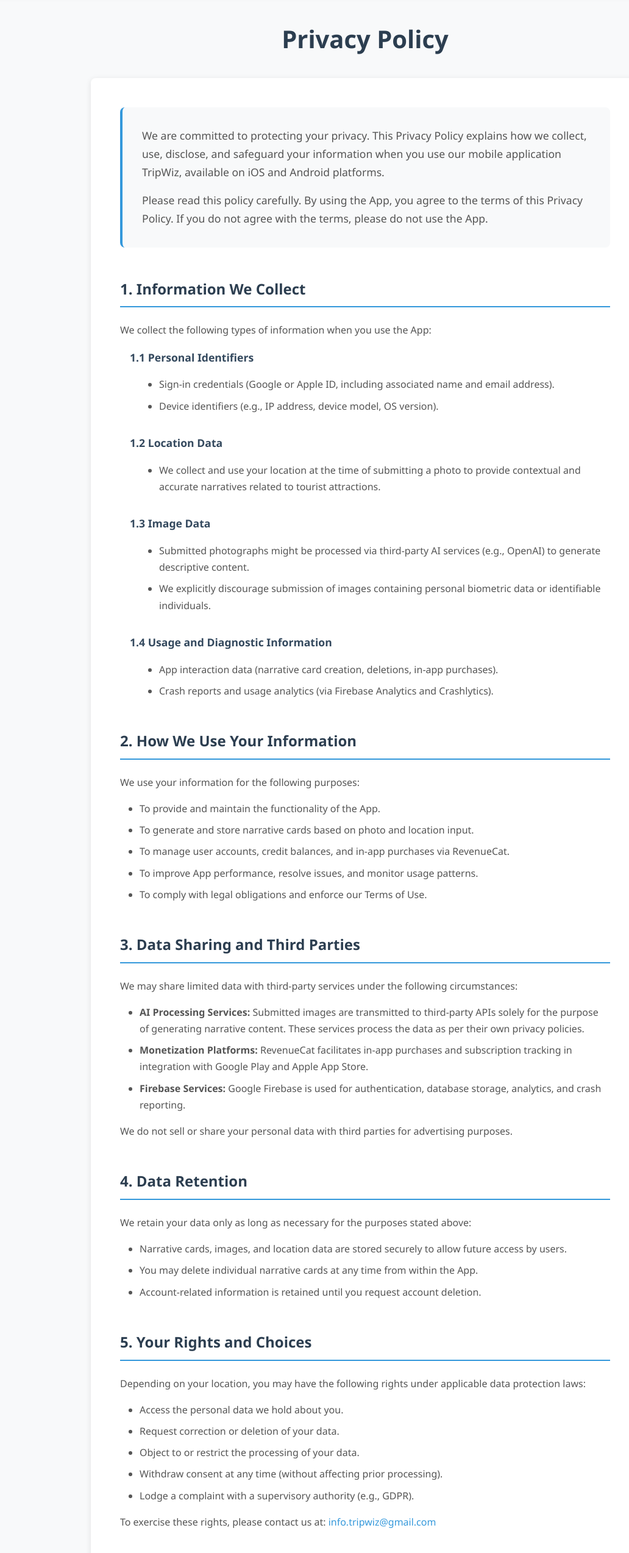
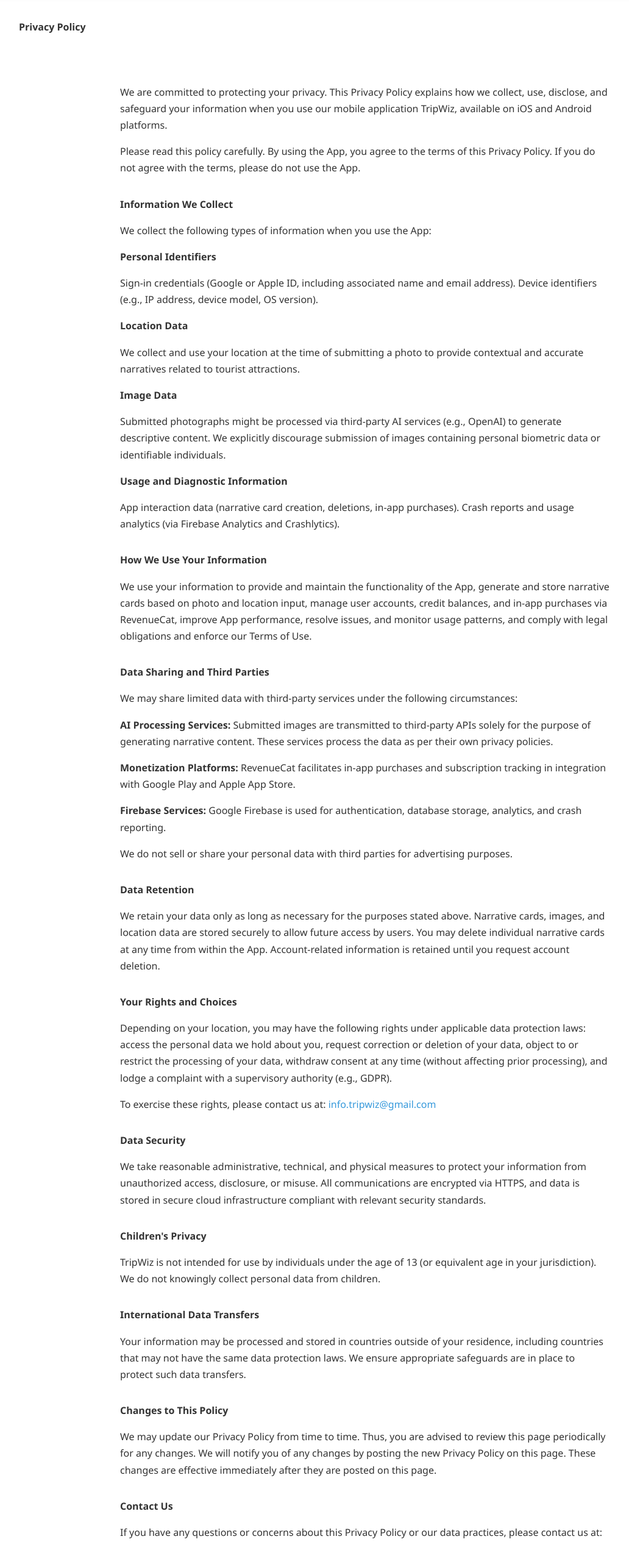
Before and after one commit to tnycnsn/tripwiz-website, a React (Create React App) app: page /privacy-policy in a window 1280 px wide. Shown: the part 80-2627 px from the top of the page at 61% size, without its empty margins (41-1073 px from the left). Built offline with nearby package versions, Linux system fonts and the light colour scheme.

Commit message:
Changed styling of Privacy policy.

```diff
--- a/src/App.css
+++ b/src/App.css
@@ -8,7 +8,7 @@ body {
   font-family: 'Segoe UI', Tahoma, Geneva, Verdana, sans-serif;
   line-height: 1.6;
   color: #333;
-  background-color: #f8f9fa;
+  background-color: #ffffff;
 }
 
 .App {
@@ -163,10 +163,11 @@ body {
 }
 
 .page-title {
-  font-size: 2.5rem;
-  color: #2c3e50;
+  font-size: 1rem;
+  font-weight: bold;
+  color: #333;
   margin-bottom: 2rem;
-  text-align: center;
+  text-align: left;
 }
 
 .page-content {
@@ -183,24 +184,24 @@ body {
   background-color: white;
   padding: 3rem;
   border-radius: 8px;
-  box-shadow: 0 2px 10px rgba(0, 0, 0, 0.1);
+  box-shadow: none;
   max-width: 900px;
   margin: 0 auto;
   line-height: 1.7;
 }
 
 .privacy-intro {
-  margin-bottom: 3rem;
-  padding: 2rem;
-  background-color: #f8f9fa;
-  border-radius: 8px;
-  border-left: 4px solid #3498db;
+  margin-bottom: 2rem;
+  padding: 0;
+  background-color: transparent;
+  border-radius: 0;
+  border-left: none;
 }
 
 .privacy-intro p {
   margin-bottom: 1rem;
-  font-size: 1.1rem;
-  color: #555;
+  font-size: 1rem;
+  color: #333;
   text-align: left;
 }
 
@@ -209,50 +210,55 @@ body {
 }
 
 .privacy-section {
-  margin-bottom: 3rem;
+  margin-bottom: 2rem;
   text-align: left;
 }
 
 .privacy-section h2 {
-  color: #2c3e50;
-  font-size: 1.5rem;
-  margin-bottom: 1.5rem;
-  padding-bottom: 0.5rem;
-  border-bottom: 2px solid #3498db;
+  color: #333;
+  font-size: 1rem;
+  font-weight: bold;
+  margin-bottom: 1rem;
+  padding-bottom: 0;
+  border-bottom: none;
 }
 
 .privacy-section h3 {
-  color: #34495e;
-  font-size: 1.2rem;
+  color: #333;
+  font-size: 1rem;
+  font-weight: bold;
   margin-bottom: 1rem;
-  margin-top: 1.5rem;
+  margin-top: 1rem;
 }
 
 .privacy-section p {
   margin-bottom: 1rem;
-  color: #555;
+  color: #333;
   text-align: left;
+  font-size: 1rem;
 }
 
 .privacy-section ul {
   margin: 1rem 0;
-  padding-left: 2rem;
+  padding-left: 1.5rem;
 }
 
 .privacy-section li {
   margin-bottom: 0.5rem;
-  color: #555;
+  color: #333;
+  font-size: 1rem;
 }
 
 .subsection {
-  margin-left: 1rem;
-  margin-bottom: 2rem;
+  margin-left: 0;
+  margin-bottom: 1rem;
 }
 
 .subsection h3 {
-  color: #34495e;
-  font-size: 1.1rem;
-  margin-bottom: 0.8rem;
+  color: #333;
+  font-size: 1rem;
+  font-weight: bold;
+  margin-bottom: 1rem;
   margin-top: 1rem;
 }
 
@@ -261,9 +267,9 @@ body {
 }
 
 .contact-email {
-  font-size: 1.1rem;
-  font-weight: 600;
-  text-align: center;
+  font-size: 1rem;
+  font-weight: normal;
+  text-align: left;
   margin-top: 1rem;
 }
 
@@ -330,7 +336,7 @@ body {
   }
 
   .privacy-intro {
-    padding: 1.5rem;
+    padding: 0;
     margin-bottom: 2rem;
   }
 
@@ -339,15 +345,15 @@ body {
   }
 
   .privacy-section h2 {
-    font-size: 1.3rem;
+    font-size: 1rem;
   }
 
   .privacy-section h3 {
-    font-size: 1.1rem;
+    font-size: 1rem;
   }
 
   .subsection {
-    margin-left: 0.5rem;
+    margin-left: 0;
   }
 
   .subsection ul {
@@ -376,7 +382,7 @@ body {
   }
 
   .privacy-intro {
-    padding: 1rem;
+    padding: 0;
   }
 
   .privacy-intro p {
@@ -384,7 +390,7 @@ body {
   }
 
   .privacy-section h2 {
-    font-size: 1.2rem;
+    font-size: 1rem;
   }
 
   .privacy-section h3 {
@@ -392,6 +398,6 @@ body {
   }
 
   .page-title {
-    font-size: 2rem;
+    font-size: 1rem;
   }
 }
--- a/src/pages/PrivacyPolicy.js
+++ b/src/pages/PrivacyPolicy.js
@@ -15,117 +15,85 @@ const PrivacyPolicy = () => {
         </div>
 
         <section className="privacy-section">
-          <h2>1. Information We Collect</h2>
+          <h2>Information We Collect</h2>
           <p>We collect the following types of information when you use the App:</p>
 
           <div className="subsection">
-            <h3>1.1 Personal Identifiers</h3>
-            <ul>
-              <li>Sign-in credentials (Google or Apple ID, including associated name and email address).</li>
-              <li>Device identifiers (e.g., IP address, device model, OS version).</li>
-            </ul>
+            <h3>Personal Identifiers</h3>
+            <p>Sign-in credentials (Google or Apple ID, including associated name and email address). Device identifiers (e.g., IP address, device model, OS version).</p>
           </div>
 
           <div className="subsection">
-            <h3>1.2 Location Data</h3>
-            <ul>
-              <li>We collect and use your location at the time of submitting a photo to provide contextual and accurate narratives related to tourist attractions.</li>
-            </ul>
+            <h3>Location Data</h3>
+            <p>We collect and use your location at the time of submitting a photo to provide contextual and accurate narratives related to tourist attractions.</p>
           </div>
 
           <div className="subsection">
-            <h3>1.3 Image Data</h3>
-            <ul>
-              <li>Submitted photographs might be processed via third-party AI services (e.g., OpenAI) to generate descriptive content.</li>
-              <li>We explicitly discourage submission of images containing personal biometric data or identifiable individuals.</li>
-            </ul>
+            <h3>Image Data</h3>
+            <p>Submitted photographs might be processed via third-party AI services (e.g., OpenAI) to generate descriptive content. We explicitly discourage submission of images containing personal biometric data or identifiable individuals.</p>
           </div>
 
           <div className="subsection">
-            <h3>1.4 Usage and Diagnostic Information</h3>
-            <ul>
-              <li>App interaction data (narrative card creation, deletions, in-app purchases).</li>
-              <li>Crash reports and usage analytics (via Firebase Analytics and Crashlytics).</li>
-            </ul>
+            <h3>Usage and Diagnostic Information</h3>
+            <p>App interaction data (narrative card creation, deletions, in-app purchases). Crash reports and usage analytics (via Firebase Analytics and Crashlytics).</p>
           </div>
         </section>
 
         <section className="privacy-section">
-          <h2>2. How We Use Your Information</h2>
-          <p>We use your information for the following purposes:</p>
-          <ul>
-            <li>To provide and maintain the functionality of the App.</li>
-            <li>To generate and store narrative cards based on photo and location input.</li>
-            <li>To manage user accounts, credit balances, and in-app purchases via RevenueCat.</li>
-            <li>To improve App performance, resolve issues, and monitor usage patterns.</li>
-            <li>To comply with legal obligations and enforce our Terms of Use.</li>
-          </ul>
+          <h2>How We Use Your Information</h2>
+          <p>We use your information to provide and maintain the functionality of the App, generate and store narrative cards based on photo and location input, manage user accounts, credit balances, and in-app purchases via RevenueCat, improve App performance, resolve issues, and monitor usage patterns, and comply with legal obligations and enforce our Terms of Use.</p>
         </section>
 
         <section className="privacy-section">
-          <h2>3. Data Sharing and Third Parties</h2>
+          <h2>Data Sharing and Third Parties</h2>
           <p>We may share limited data with third-party services under the following circumstances:</p>
-          <ul>
-            <li><strong>AI Processing Services:</strong> Submitted images are transmitted to third-party APIs solely for the purpose of generating narrative content. These services process the data as per their own privacy policies.</li>
-            <li><strong>Monetization Platforms:</strong> RevenueCat facilitates in-app purchases and subscription tracking in integration with Google Play and Apple App Store.</li>
-            <li><strong>Firebase Services:</strong> Google Firebase is used for authentication, database storage, analytics, and crash reporting.</li>
-          </ul>
+          <p><strong>AI Processing Services:</strong> Submitted images are transmitted to third-party APIs solely for the purpose of generating narrative content. These services process the data as per their own privacy policies.</p>
+          <p><strong>Monetization Platforms:</strong> RevenueCat facilitates in-app purchases and subscription tracking in integration with Google Play and Apple App Store.</p>
+          <p><strong>Firebase Services:</strong> Google Firebase is used for authentication, database storage, analytics, and crash reporting.</p>
           <p>We do not sell or share your personal data with third parties for advertising purposes.</p>
         </section>
 
         <section className="privacy-section">
-          <h2>4. Data Retention</h2>
-          <p>We retain your data only as long as necessary for the purposes stated above:</p>
-          <ul>
-            <li>Narrative cards, images, and location data are stored securely to allow future access by users.</li>
-            <li>You may delete individual narrative cards at any time from within the App.</li>
-            <li>Account-related information is retained until you request account deletion.</li>
-          </ul>
+          <h2>Data Retention</h2>
+          <p>We retain your data only as long as necessary for the purposes stated above. Narrative cards, images, and location data are stored securely to allow future access by users. You may delete individual narrative cards at any time from within the App. Account-related information is retained until you request account deletion.</p>
         </section>
 
         <section className="privacy-section">
-          <h2>5. Your Rights and Choices</h2>
-          <p>Depending on your location, you may have the following rights under applicable data protection laws:</p>
-          <ul>
-            <li>Access the personal data we hold about you.</li>
-            <li>Request correction or deletion of your data.</li>
-            <li>Object to or restrict the processing of your data.</li>
-            <li>Withdraw consent at any time (without affecting prior processing).</li>
-            <li>Lodge a complaint with a supervisory authority (e.g., GDPR).</li>
-          </ul>
+          <h2>Your Rights and Choices</h2>
+          <p>Depending on your location, you may have the following rights under applicable data protection laws: access the personal data we hold about you, request correction or deletion of your data, object to or restrict the processing of your data, withdraw consent at any time (without affecting prior processing), and lodge a complaint with a supervisory authority (e.g., GDPR).</p>
           <p>To exercise these rights, please contact us at: <a href="mailto:info.tripwiz@gmail.com">info.tripwiz@gmail.com</a></p>
         </section>
 
         <section className="privacy-section">
-          <h2>6. Data Security</h2>
+          <h2>Data Security</h2>
           <p>
             We take reasonable administrative, technical, and physical measures to protect your information from unauthorized access, disclosure, or misuse. All communications are encrypted via HTTPS, and data is stored in secure cloud infrastructure compliant with relevant security standards.
           </p>
         </section>
 
         <section className="privacy-section">
-          <h2>7. Children's Privacy</h2>
+          <h2>Children's Privacy</h2>
           <p>
             TripWiz is not intended for use by individuals under the age of 13 (or equivalent age in your jurisdiction). We do not knowingly collect personal data from children.
           </p>
         </section>
 
         <section className="privacy-section">
-          <h2>8. International Data Transfers</h2>
+          <h2>International Data Transfers</h2>
           <p>
             Your information may be processed and stored in countries outside of your residence, including countries that may not have the same data protection laws. We ensure appropriate safeguards are in place to protect such data transfers.
           </p>
         </section>
 
         <section className="privacy-section">
-          <h2>9. Changes to This Policy</h2>
+          <h2>Changes to This Policy</h2>
           <p>
             We may update our Privacy Policy from time to time. Thus, you are advised to review this page periodically for any changes. We will notify you of any changes by posting the new Privacy Policy on this page. These changes are effective immediately after they are posted on this page.
           </p>
         </section>
 
         <section className="privacy-section">
-          <h2>10. Contact Us</h2>
+          <h2>Contact Us</h2>
           <p>
             If you have any questions or concerns about this Privacy Policy or our data practices, please contact us at:
           </p>
```
